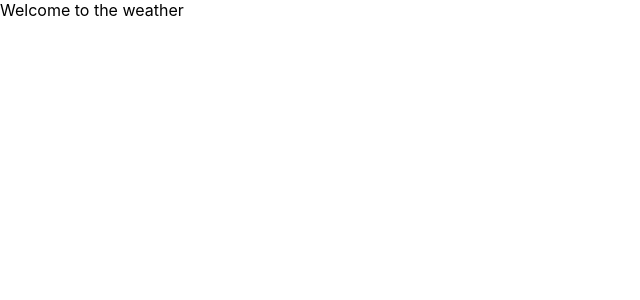
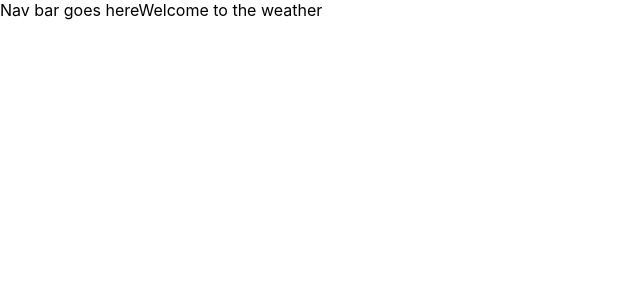
Before and after one commit to aaronb97/simpleWeather, a React (Create React App) app in the folder web/: page / in a window 1280 px wide. Shown: the top 300 px of the page, without its empty margins (0-640 px from the left). Built offline with nearby package versions, Linux system fonts and the light colour scheme.

Commit message:
add navbar placeholder

```diff
--- a/web/src/App.tsx
+++ b/web/src/App.tsx
@@ -7,6 +7,7 @@ function App() {
   return (
     <>
       <Router>
+        Nav bar goes here
         <Switch>
           <Route path="/weather/:query">
             <WeatherDisplay />
```
